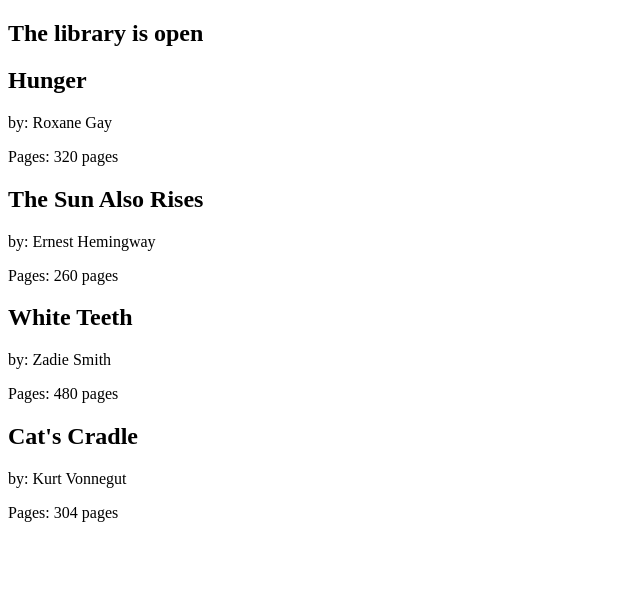
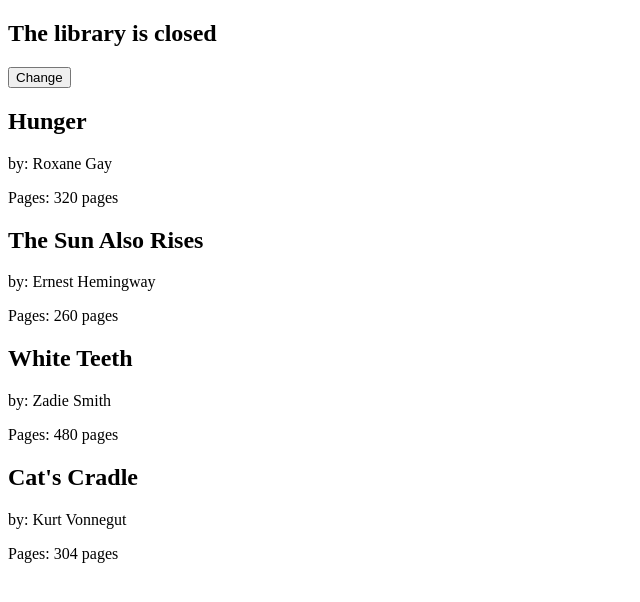
Before and after one commit to britobluis/react-is-fun, a React (Create React App) app: page / in a window 1280 px wide. Shown: the top 602 px of the page, without its empty margins (0-640 px from the left). Built offline with nearby package versions, Linux system fonts and the light colour scheme.

Commit message:
Added function and button that toggles state of Library, refactored constructor to make code cleaner

```diff
--- a/src/Library.js
+++ b/src/Library.js
@@ -12,19 +12,29 @@
 
 // To use local state Class component is needed
 class Library extends React.Component {
-    constructor(props) {
-        super(props)
-        this.state = { // State is just an Object, that has as many keys as one sets up
-            open: true
-        }
+
+    state = { open: false } // This gets rid of constructor below
+
+    // constructor(props) {
+    //     super(props)
+    //     this.state = { // State is just an Object, that has as many keys as one sets up
+    //         open: true
+    //     }
+    //     this.toggleOpenClosed = this.toggleOpenClosed.bind(this) // Makes 'this' accessible to custom method
+    // }
+
+    toggleOpenClosed = () => { // Arrow functions automatically bind 'this' inside of the context of this function
+        this.setState(prevState => ({ //Returns this Object, uses callback to make it async
+            open: !prevState.open // Change it to the opposite
+        }))
     }
-
     render() {
         console.log(this.state)
         const { books } = this.props
         return (
             <div>
                 <h2>The library is {this.state.open ? 'open' : 'closed'}</h2> { /*Conditional Rendering using ternary or inline if statement */}
+                <button onClick={this.toggleOpenClosed}>Change</button>
                 {books.map(
                     (book, i) =>
                         <Book
```
